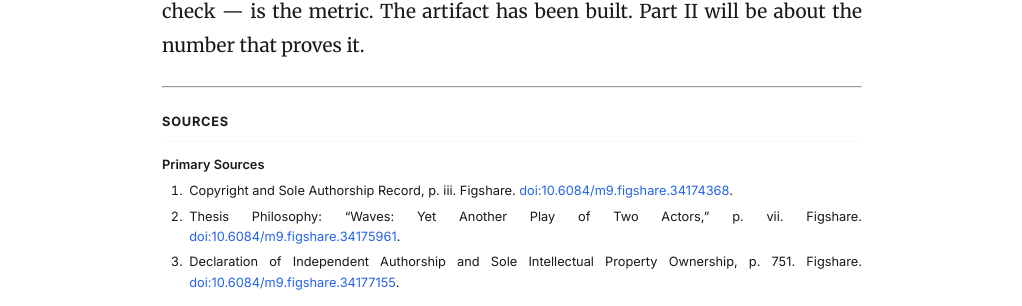
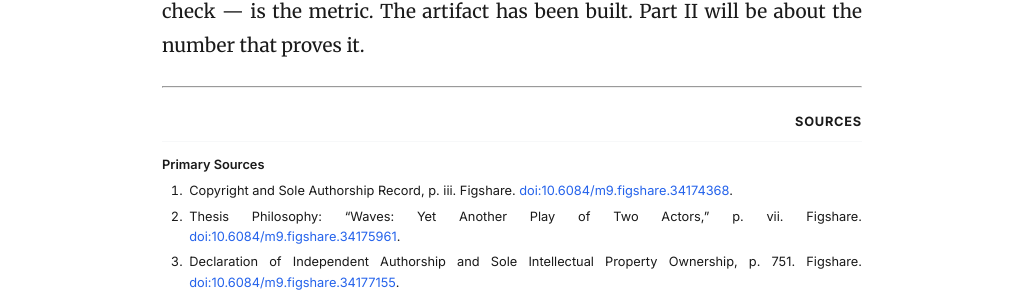
Before and after one commit to pravinkumar-ghodake/sovereign-intellect-blog, a Jekyll site: the page built from _posts/2026-11-22-the-unbroken-thread.md, in a window 1280 px wide and 900 px high, scrolled down 5688 px. Shown: the part 144-450 px from the top of the window, without its empty margins (128-1150 px from the left). Built offline with Jekyll 4.4.1, drawn with Linux system fonts in a browser that asks for light colours.

Commit message:
Update 2026-11-22-the-unbroken-thread.md

```diff
--- a/_posts/2026-11-22-the-unbroken-thread.md
+++ b/_posts/2026-11-22-the-unbroken-thread.md
@@ -114,7 +114,7 @@ But scale alone proves nothing. A large document can still be a large plagiarism
 
 <div style="margin: 1.5rem 0 1rem; font-family: var(--font-ui); font-size: 0.8rem; line-height: 1.6; text-align: justify; color: var(--text-main);">
 
-  <div style="font-weight: 700; letter-spacing: 0.06em; margin-bottom: 0.5rem; text-align: left;">
+  <div style="font-weight: 700; letter-spacing: 0.06em; margin-bottom: 0.5rem; text-align: right;">
     SOURCES
   </div>
 
```
